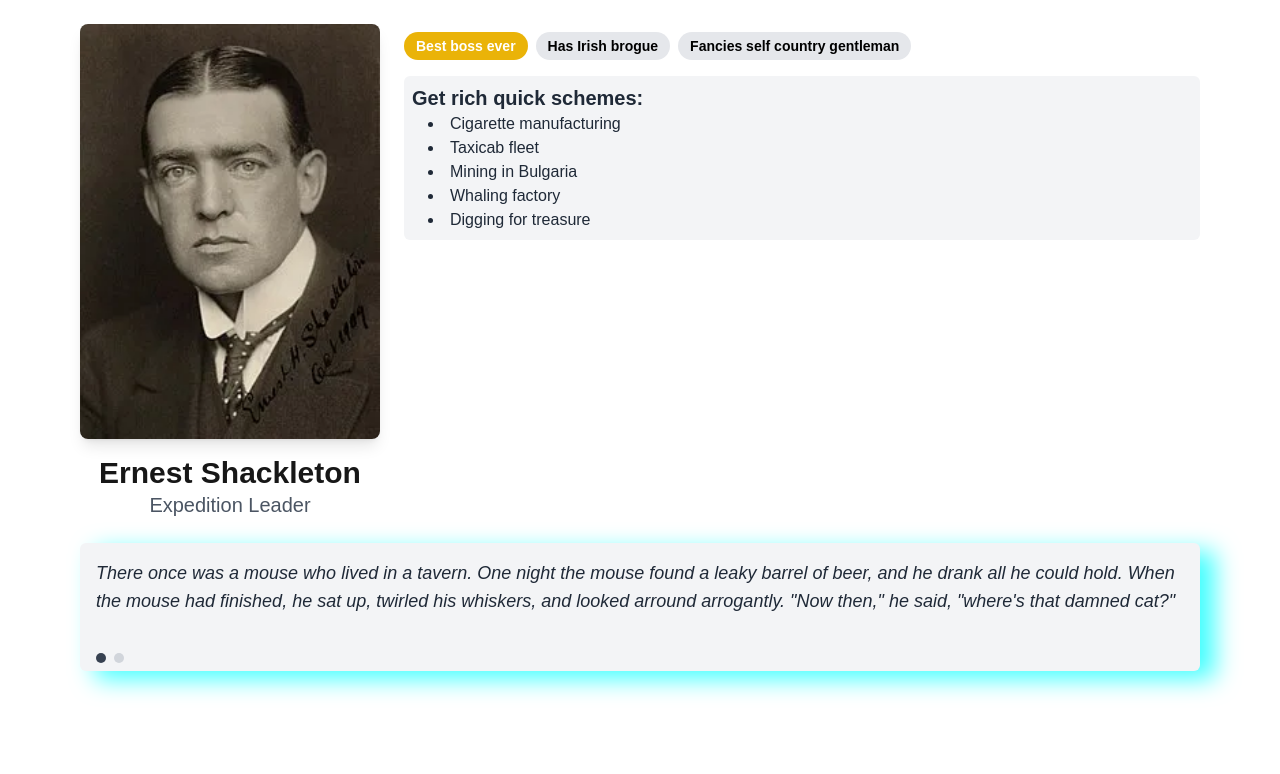
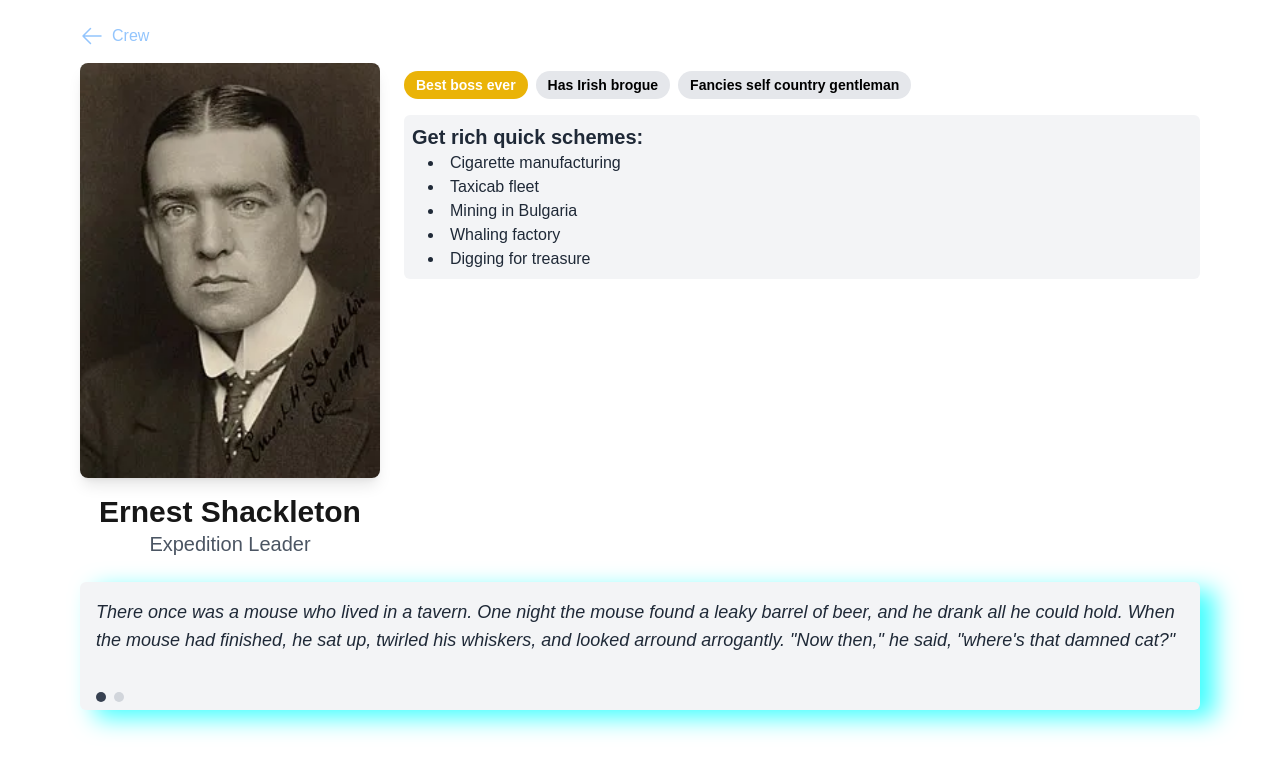
Before and after one commit to milotoor/shackletown, a Next.js app: page /crew/ernest_shackleton in a window 1280 px wide. Shown: the top 774 px of the page. Built offline with nearby package versions, Linux system fonts and the light colour scheme.

Commit message:
Link to crew page

```diff
--- a/src/components/CrewMemberPage.tsx
+++ b/src/components/CrewMemberPage.tsx
@@ -1,3 +1,4 @@
+import Link from "next/link";
 import React from "react";
 
 interface CrewMemberPageProps {
@@ -6,8 +7,36 @@ interface CrewMemberPageProps {
 
 const CrewMemberPage: React.FC<CrewMemberPageProps> = ({ children }) => {
   return (
-    <div className="max-w-2xl lg:max-w-6xl mx-auto p-4 mt-2">{children}</div>
+    <div className="max-w-2xl lg:max-w-6xl mx-auto p-4 mt-2">
+      <div className="mb-2">
+        <Link
+          href="/crew"
+          className="text-blue-300 hover:text-blue-600 inline-flex items-center gap-2"
+        >
+          <GoBackIcon />
+          Crew
+        </Link>
+      </div>
+      {children}
+    </div>
   );
 };
 
 export default CrewMemberPage;
+
+const GoBackIcon = () => (
+  <svg
+    xmlns="http://www.w3.org/2000/svg"
+    fill="none"
+    viewBox="0 0 24 24"
+    strokeWidth={1.5}
+    stroke="currentColor"
+    className="size-6"
+  >
+    <path
+      strokeLinecap="round"
+      strokeLinejoin="round"
+      d="M10.5 19.5 3 12m0 0 7.5-7.5M3 12h18"
+    />
+  </svg>
+);
```
